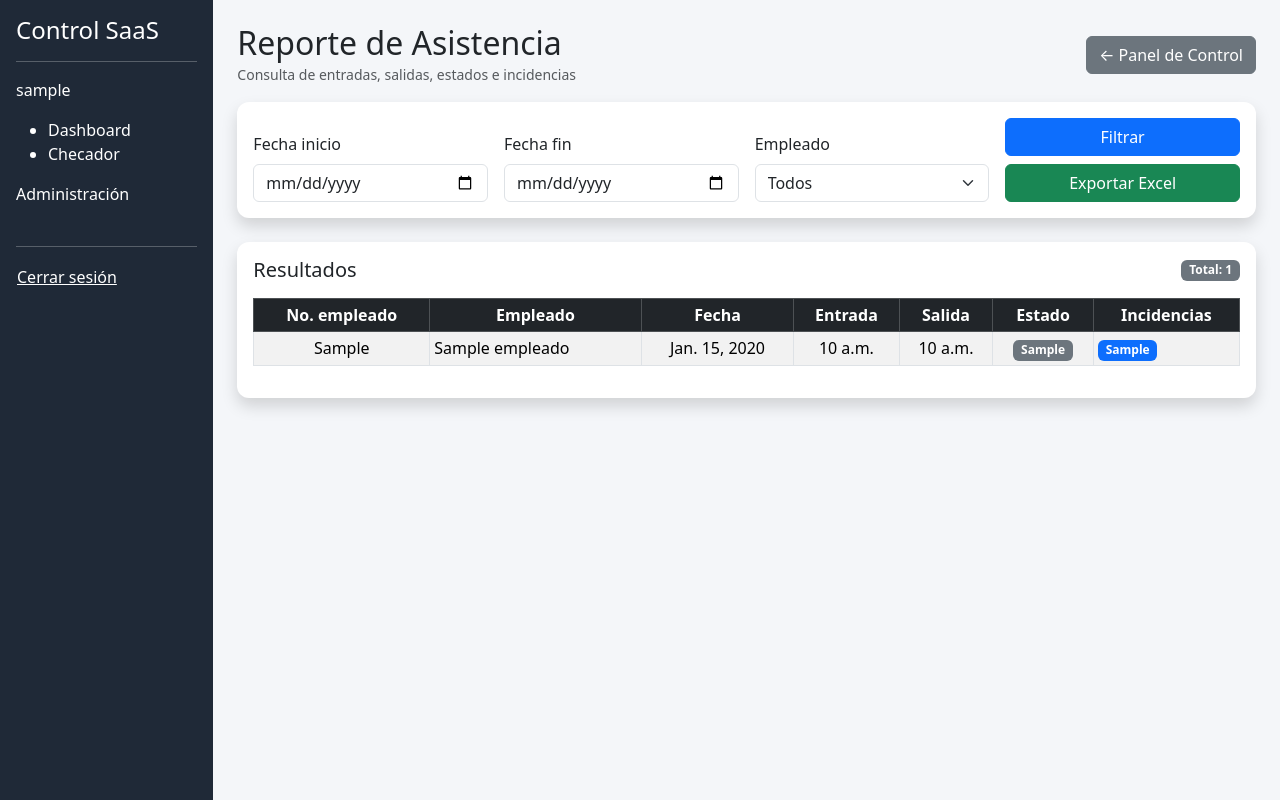
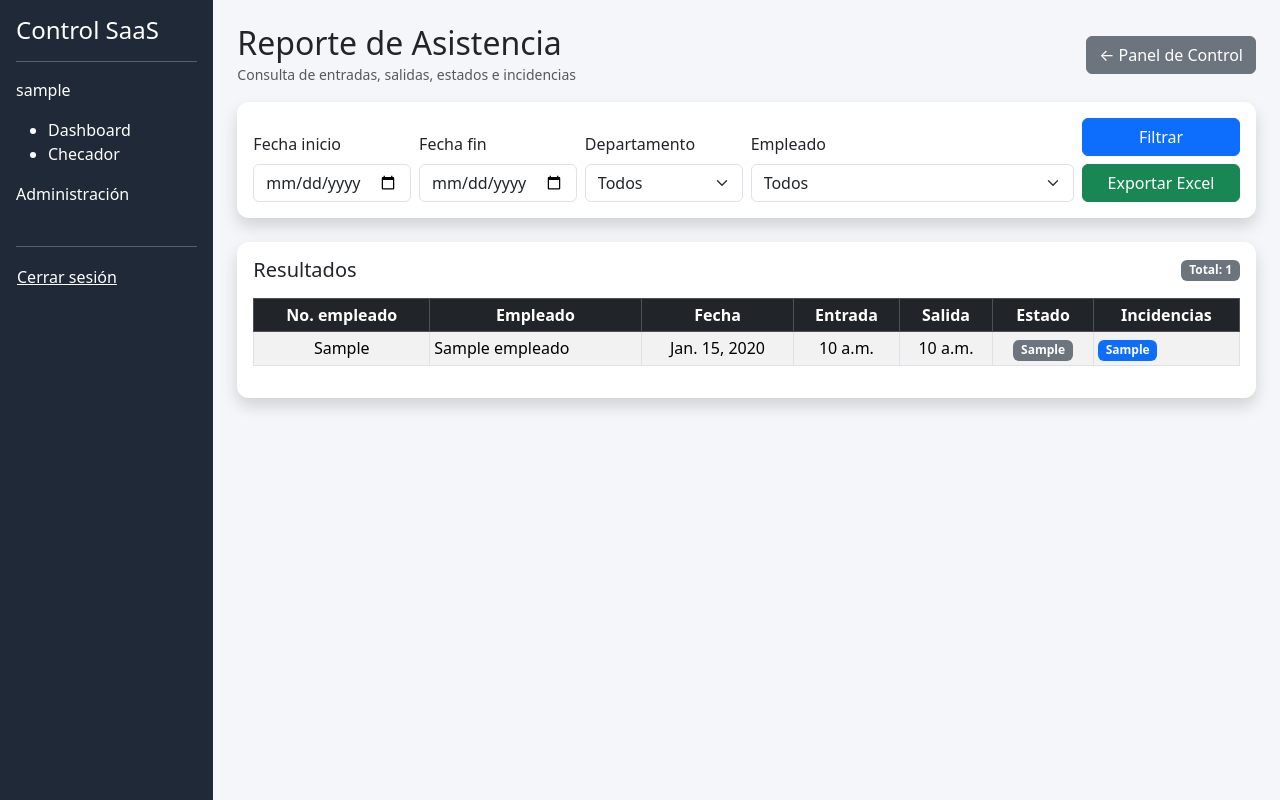
Before and after one commit to jenarod44-ship-it/control_saas_v1, a Django app: page /reportes/asistencia/ in a window 1280 px wide. Shown: the part 50-850 px from the top of the page. Run offline with Django 5.2, Linux system fonts and the light colour scheme; a user stored in the database is signed in; tables that the repository leaves empty hold one stand-in row (values such as "Sample post"); parts of the project's set-up code (start-up, migrations or seed data) failed here and were passed over.

Commit message:
Agregar filtro por departamento al reporte de asistencia

```diff
--- a/reportes/views.py
+++ b/reportes/views.py
@@ -255,7 +255,7 @@ def calcular_incidencias_asistencia(empleado, fecha):
 
 @solo_operativo
 def reporte_asistencia(request):
-    from nucleo.models import Empleado
+    from nucleo.models import Empleado, Departamento
 
 
 
@@ -276,6 +276,11 @@ def reporte_asistencia(request):
         activo=True
     )
 
+    departamentos = Departamento.objects.filter(
+        empresa=empresa,
+        activo=True
+    ).order_by("nombre")
+
 
 
     registros = list(registros)  # 🔥 FORZAR evaluación
@@ -292,6 +297,8 @@ def reporte_asistencia(request):
         "inicio": request.GET.get("inicio"),
         "fin": request.GET.get("fin"),
         "empleado_id": request.GET.get("empleado"),
+        "departamentos": departamentos,
+        "departamento_id": request.GET.get("departamento"),
     })
 
 
@@ -308,11 +315,17 @@ def obtener_asistencias_base(request):
 
 def aplicar_filtros_asistencia(request, queryset):
     empleado_id = request.GET.get("empleado")
+    departamento_id = request.GET.get("departamento")
     inicio = request.GET.get("inicio")
     fin = request.GET.get("fin")
 
     if empleado_id and empleado_id not in ["", "0"]:
         queryset = queryset.filter(empleado_id=empleado_id)
+
+    if departamento_id and departamento_id not in ["", "0"]:
+        queryset = queryset.filter(
+            empleado__departamento_id=departamento_id
+        )
 
     if inicio:
         queryset = queryset.filter(fecha__gte=inicio)
--- a/templates/reportes/asistencia.html
+++ b/templates/reportes/asistencia.html
@@ -16,33 +16,57 @@
 <div class="card shadow border-0 mb-4">
     <div class="card-body">
 
-        <form method="get" class="row g-3 align-items-end">
+        <form method="get" class="row g-2 align-items-end">
 
-            <div class="col-md-3">
+    <div class="col-md-2">
         <label class="form-label">Fecha inicio</label>
-                <input type="date" name="inicio" value="{{ request.GET.inicio }}" class="form-control">
+        <input type="date"
+               name="inicio"
+               value="{{ request.GET.inicio }}"
+               class="form-control">
     </div>
 
-            <div class="col-md-3">
+    <div class="col-md-2">
         <label class="form-label">Fecha fin</label>
-                <input type="date" name="fin" value="{{ request.GET.fin }}" class="form-control">
+        <input type="date"
+               name="fin"
+               value="{{ request.GET.fin }}"
+               class="form-control">
     </div>
 
-            <div class="col-md-3">
+    <div class="col-md-2">
+        <label class="form-label">Departamento</label>
+        <select name="departamento" class="form-select">
+            <option value="">Todos</option>
+            {% for d in departamentos %}
+            <option value="{{ d.id }}"
+                {% if request.GET.departamento == d.id|stringformat:"s" %}selected{% endif %}>
+                {{ d.nombre }}
+            </option>
+            {% endfor %}
+        </select>
+    </div>
+
+    <div class="col-md-4">
         <label class="form-label">Empleado</label>
         <select name="empleado" class="form-select">
             <option value="">Todos</option>
             {% for e in empleados %}
-                    <option value="{{ e.id }}" {% if request.GET.empleado == e.id|stringformat:"s" %}selected{% endif %}>
+            <option value="{{ e.id }}"
+                {% if request.GET.empleado == e.id|stringformat:"s" %}selected{% endif %}>
                 {{ e.numero_empleado }} - {{ e.nombre }}
             </option>
             {% endfor %}
         </select>
     </div>
 
-            <div class="col-md-3 d-grid gap-2">
-                <button type="submit" class="btn btn-primary">Filtrar</button>
-                <a href="{% url 'reportes:reporte_excel_xlsx' %}?{{ request.GET.urlencode }}" class="btn btn-success">
+    <div class="col-md-2 d-grid gap-2">
+        <button type="submit" class="btn btn-primary">
+            Filtrar
+        </button>
+
+        <a href="{% url 'reportes:reporte_excel_xlsx' %}?{{ request.GET.urlencode }}"
+           class="btn btn-success">
             Exportar Excel
         </a>
     </div>
```
Lines whose indentation alone changed are shown as unchanged.
